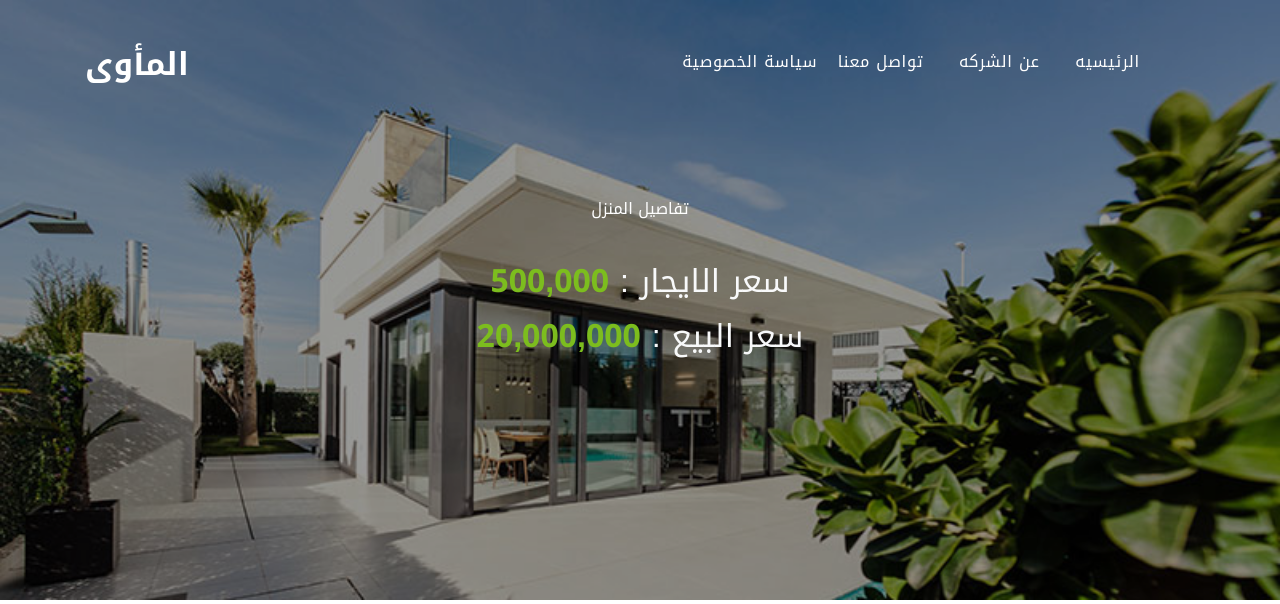
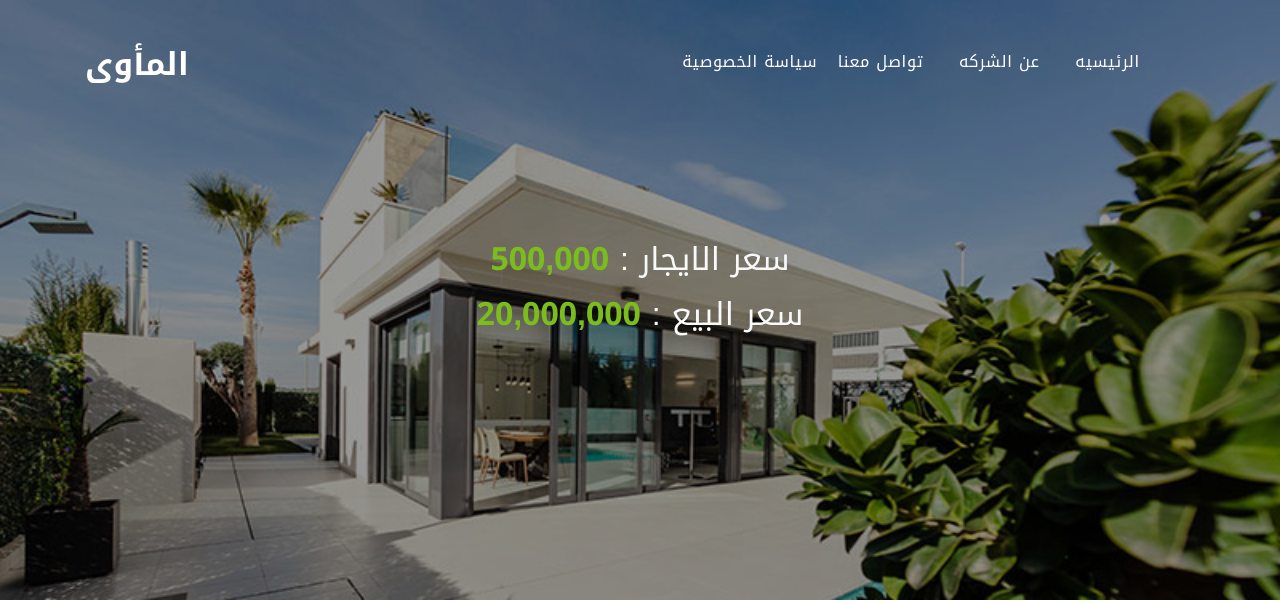
Before and after one commit to mazinAbbasher/Askon, a Django app: page /details/1 in a window 1280 px wide. Shown: the top 604 px of the page. Run offline with Django 5.2, Linux system fonts and the light colour scheme; data comes from the database, SQL or seed files in the repository; some libraries are stand-ins or nearby versions; some web fonts are replaced.

Commit message:
more edits

```diff
--- a/templates/detail.html
+++ b/templates/detail.html
@@ -80,7 +80,7 @@
       <div class="container">
         <div class="row align-items-center justify-content-center text-center">
           <div class="col-md-10">
-            <span class="d-inline-block text-white px-3 mb-3 rounded">تفاصيل المنزل</span>
+            {% comment %} <span class="d-inline-block text-white px-3 mb-3 rounded">تفاصيل المنزل</span> {% endcomment %}
             {% comment %} <h1 class="mb-2">{{house.region}} - {{house.pk}}</h1> {% endcomment %}
             {% if house.for_rent%}
             <p class="mb-3 mt-4"><strong class="h2 text-light">سعر الايجار : </strong>
```
